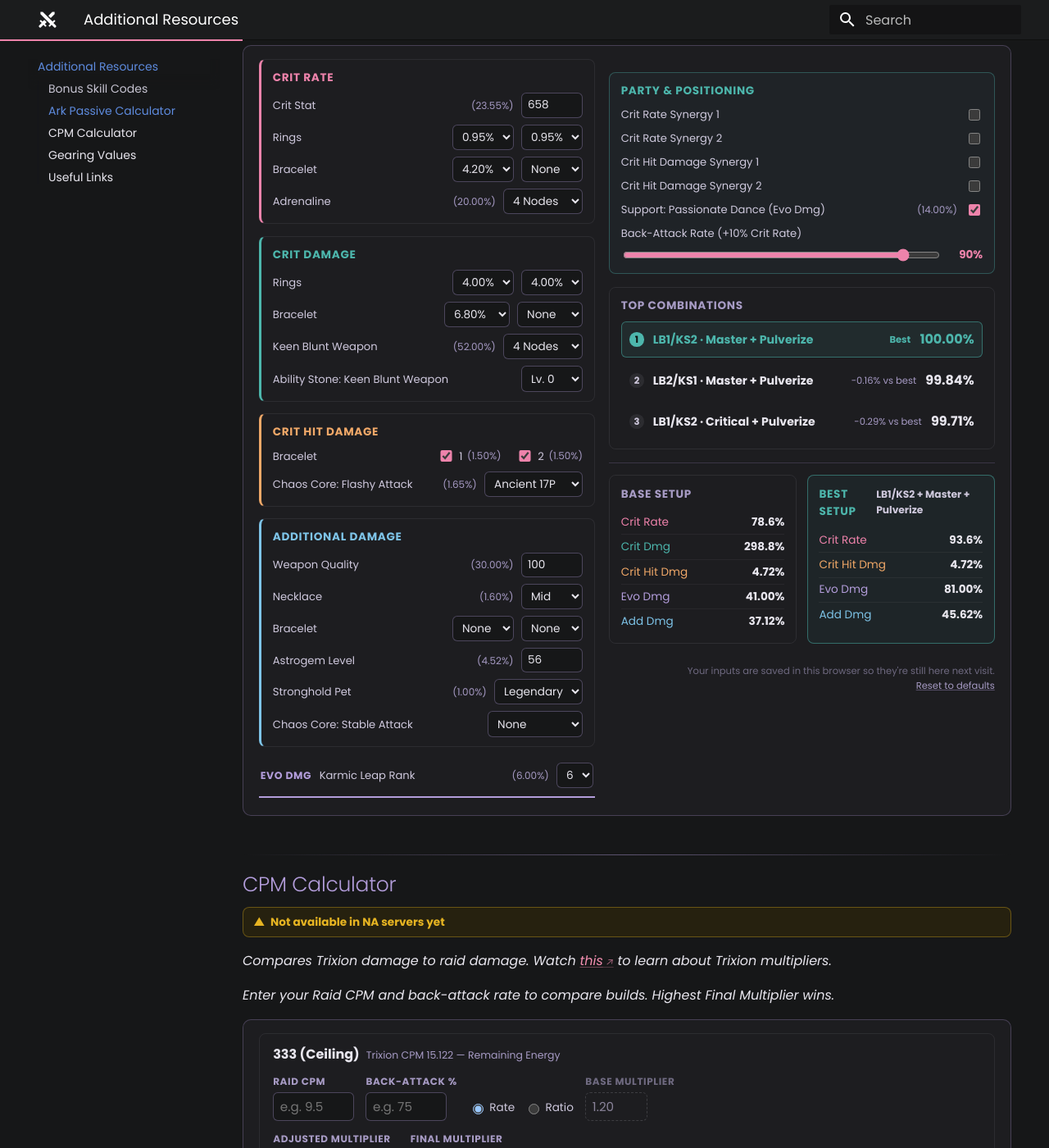
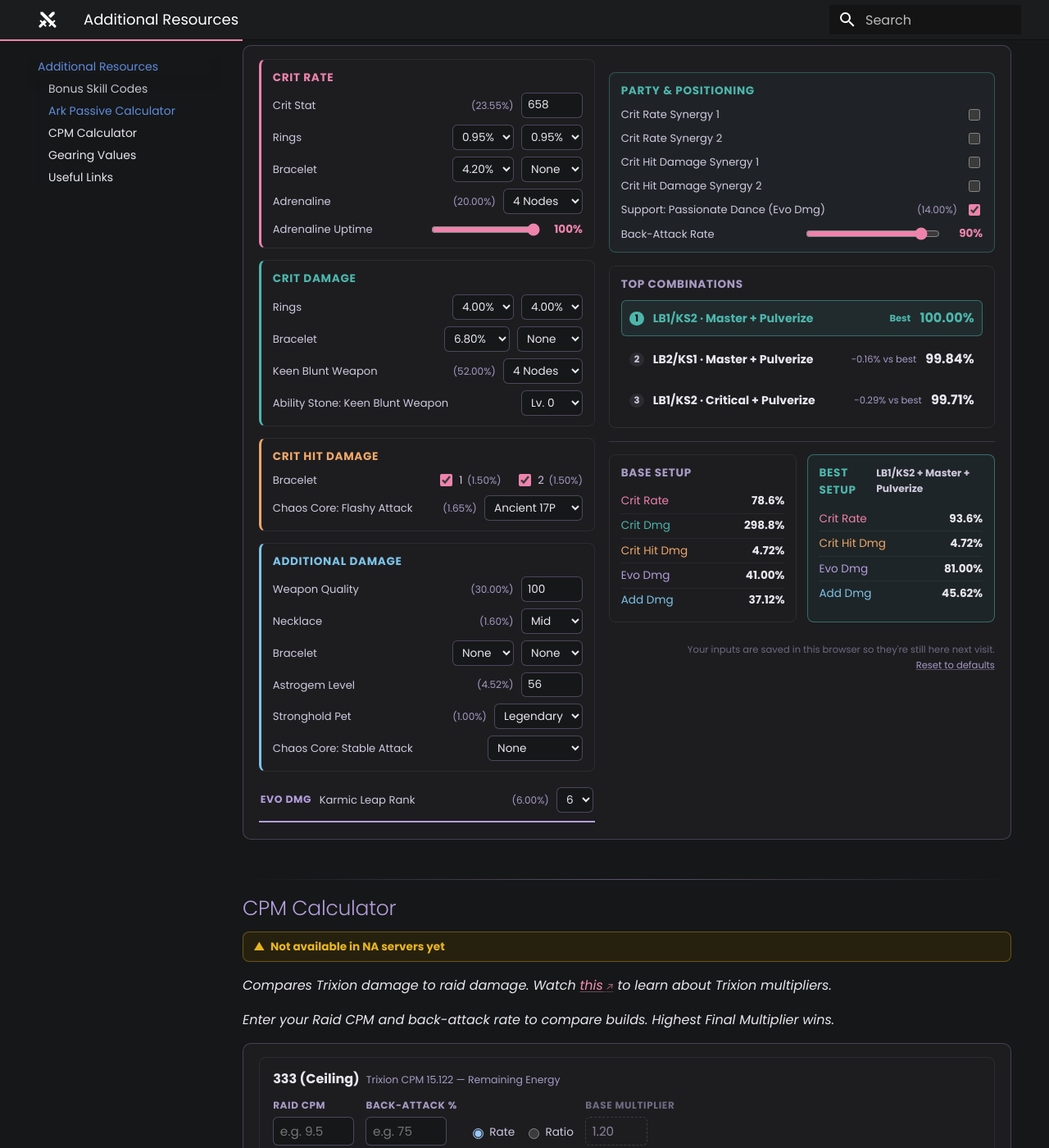
Before and after one commit to interlockme/deathblade, an MkDocs documentation site: the page built from docs/resources.md, in a window 1280 px wide and 1400 px high, scrolled down 798 px. Shown: the whole window at 82% size. Built offline with MkDocs 1.6.1 and Material for MkDocs 9.7.7, drawn with Linux system fonts in a browser that asks for light colours; plug-ins that fetch from the network failed and are left out.

Commit message:
final calc tweaks

```diff
--- a/docs/javascripts/ark-passive-calculator.js
+++ b/docs/javascripts/ark-passive-calculator.js
@@ -157,6 +157,7 @@
       shPet: getSelect(root, ".ap-sh-pet", "High"),
 
       adrenaline: getSelect(root, ".ap-adrenaline", "4 Nodes"),
+      adrenalineUptime: Math.max(0, Math.min(100, getNumber(root, ".ap-adrenaline-uptime", 100))),
       kbw: getSelect(root, ".ap-kbw", "4 Nodes"),
       kbwStone: getSelect(root, ".ap-kbw-stone", "0 Lv."),
 
@@ -242,7 +243,7 @@
     const e = RING_RATE_TABLE[inputs.ring2Rate] || 0;
     const f = BRACELET_RATE_TABLE[inputs.braceletRate] || 0;
     const g = BRACELET_RATE_TABLE[inputs.braceletRate2] || 0;
-    const h = ADRENALINE_TABLE[inputs.adrenaline] || 0;
+    const h = (ADRENALINE_TABLE[inputs.adrenaline] || 0) * (inputs.adrenalineUptime / 100);
     const i = KEEN_SENSE_CRIT_RATE[keenSenseLv] || 0;
     const k = STRIKE_CRIT_RATE;
     const n = inputs.critSyn1 ? 0.1 : 0;
@@ -489,7 +490,7 @@
     setDisplay("#ap-flashy-atk", FLASHY_ATK_TABLE[inputs.flashyAtk] || 0);
     setDisplay("#ap-stable-atk", stableAtkValue(inputs.stableAtk));
 
-    setDisplay("#ap-adrenaline", ADRENALINE_TABLE[inputs.adrenaline] || 0);
+    setDisplay("#ap-adrenaline", (ADRENALINE_TABLE[inputs.adrenaline] || 0) * (inputs.adrenalineUptime / 100));
     setDisplay("#ap-kbw", KBW_TABLE[inputs.kbw] || 0);
     setDisplay("#ap-kbw-stone", KBW_STONE_TABLE[inputs.kbwStone] || 0);
 
@@ -661,9 +662,14 @@
     renderGrid(root, result);
     updateInputDisplays(root, inputs);
 
-    const rangeEl = root.querySelector(".ap-back-attack-rate");
-    const rangeValueEl = root.querySelector(".ap-calc-range-value");
-    if (rangeEl && rangeValueEl) rangeValueEl.textContent = rangeEl.value + "%";
+    // Every range slider (Back-Attack Rate, Adrenaline Uptime, ...) shows
+    // its live value as "N%" next to it - handled generically here so
+    // adding another slider later doesn't need a new hardcoded lookup.
+    root.querySelectorAll(".ap-calc-range-line").forEach((line) => {
+      const rangeEl = line.querySelector('input[type="range"]');
+      const valueEl = line.querySelector(".ap-calc-range-value");
+      if (rangeEl && valueEl) valueEl.textContent = rangeEl.value + "%";
+    });
   }
 
   // Chaos Core: Flashy Attack and Chaos Core: Stable Attack are both the
--- a/docs/resources.md
+++ b/docs/resources.md
@@ -100,6 +100,13 @@
         <option value="3 Nodes">3 Nodes</option>
         <option value="4 Nodes" selected>4 Nodes</option>
       </select>
+    </div>
+    <div class="ap-calc-field-row ap-calc-field-row-range ap-calc-field-row-range--inline">
+      <label class="ap-calc-field-label" for="ap-adrenaline-uptime">Adrenaline Uptime</label>
+      <div class="ap-calc-range-line">
+        <input type="range" id="ap-adrenaline-uptime" class="ap-adrenaline-uptime" min="0" max="100" step="1" value="100">
+        <span class="ap-calc-range-value">100%</span>
+      </div>
     </div>
   </div>
 
@@ -317,8 +324,8 @@
       <span class="ap-value-display" data-for="ap-yearning"></span>
       <input type="checkbox" id="ap-yearning" class="ap-yearning" checked>
     </div>
-    <div class="ap-calc-field-row ap-calc-field-row-range">
-      <label class="ap-calc-field-label" for="ap-back-attack-rate">Back-Attack Rate (+10% Crit Rate)</label>
+    <div class="ap-calc-field-row ap-calc-field-row-range ap-calc-field-row-range--inline">
+      <label class="ap-calc-field-label" for="ap-back-attack-rate">Back-Attack Rate</label>
       <div class="ap-calc-range-line">
         <input type="range" id="ap-back-attack-rate" class="ap-back-attack-rate" min="0" max="100" step="1" value="90">
         <span class="ap-calc-range-value">90%</span>
--- a/docs/stylesheets/extra.css
+++ b/docs/stylesheets/extra.css
@@ -1379,15 +1379,32 @@ h3 { color: #4db6ac; }
   accent-color: #ee83ab;
   cursor: pointer;
 }
-/* Back-Attack Rate's range input spans the group width with the live
-   percentage readout pinned to the right - the one field in the card the
-   reader is expected to actually drag, so it gets more room than the
+/* Range sliders (Back-Attack Rate, Adrenaline Uptime) show a live "N%"
+   readout pinned to the right of the track - the fields in the card the
+   reader is expected to actually drag, so each gets more room than the
    dropdowns beside it. */
 .md-typeset .ap-calc-field-row.ap-calc-field-row-range {
   flex-direction: column;
   align-items: stretch;
   gap: 0.3em;
 }
+/* Stacking (the default above) is there for a label too long to share a
+   line with the slider - neither current slider needs that, so both use
+   this modifier to keep label and slider on one row instead and save the
+   vertical space. Selector has to repeat all three classes to
+   out-specificity the stacked rule above regardless of source order. */
+.md-typeset .ap-calc-field-row.ap-calc-field-row-range.ap-calc-field-row-range--inline {
+  flex-direction: row;
+  align-items: center;
+}
+.md-typeset .ap-calc-field-row-range--inline .ap-calc-field-label {
+  flex: 0 0 auto;
+  white-space: nowrap;
+}
+.md-typeset .ap-calc-field-row-range--inline .ap-calc-range-line {
+  flex: 1;
+  min-width: 0;
+}
 .md-typeset .ap-calc-range-line {
   display: flex;
   align-items: center;
@@ -1395,6 +1412,12 @@ h3 { color: #4db6ac; }
 }
 .md-typeset .ap-calc-range-line input[type="range"] {
   flex: 1;
+  /* Without this, Firefox refuses to shrink the slider below its native
+     intrinsic width (bigger than Chromium's) even with flex:1 - fine in
+     the wider Party & Positioning card, but in the narrower Crit Rate
+     card it was pushing the "100%" value past the card edge in Firefox
+     specifically, while looking correct in Chromium. */
+  min-width: 0;
   accent-color: #ee83ab;
 }
 .md-typeset .ap-calc-range-value {
```
